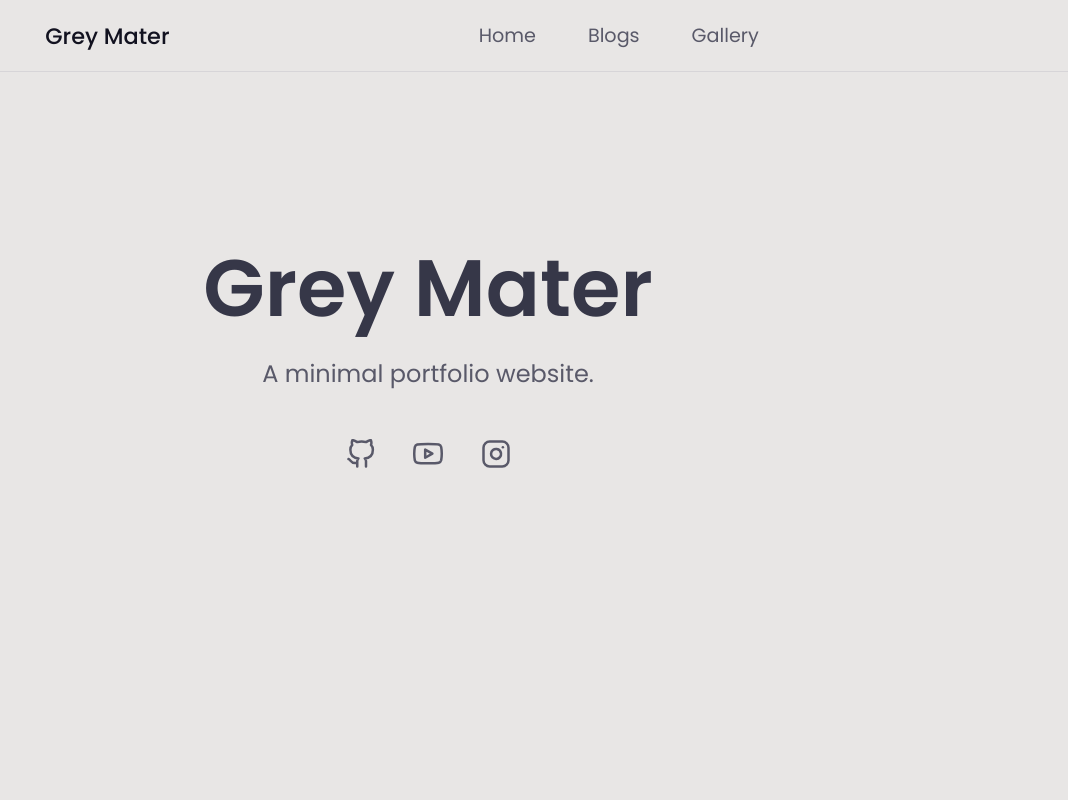
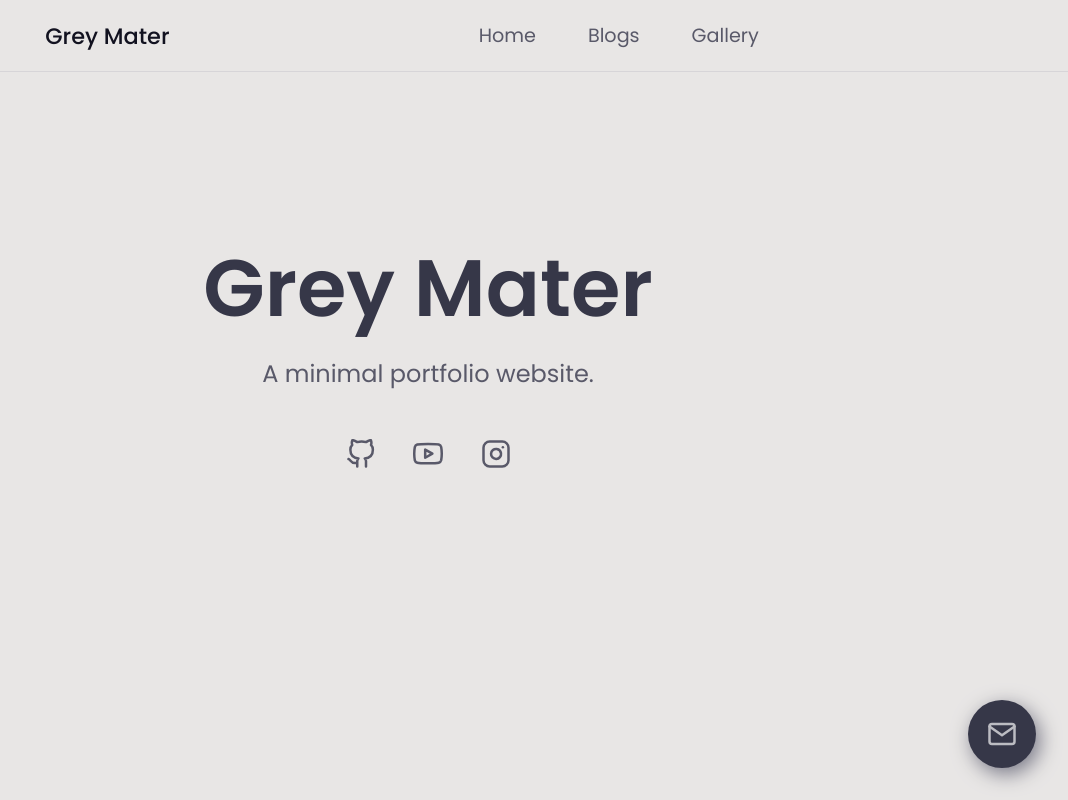
Before and after one commit to chirag-ghosh/grey-mater, a Next.js app: page / in a window 1280 px wide. Shown: the whole page, without its empty margins (212-1280 px from the left). Built offline with nearby package versions, Linux system fonts and the light colour scheme.

Commit message:
Added email popup;

```diff
--- a/basicData.ts
+++ b/basicData.ts
@@ -3,7 +3,8 @@ import { Biodata, Link } from "./types";
 
 export const biodata: Biodata = {
     name: "Grey Mater",
-    tagline: "A minimal portfolio website."
+    tagline: "A minimal portfolio website.",
+    email: "cghosh828049@gmail.com"
 }
 
 export const links: Link[] = [
--- /dev/null
+++ b/components/emailPopup.tsx
@@ -0,0 +1,14 @@
+import { NextComponentType } from "next"
+import { Mail } from "react-feather";
+import { biodata } from "../basicData";
+
+const EmailPopup: NextComponentType = () => {
+
+    return(
+        <a className='email-popup' href={`mailto:${biodata.email}`}>
+            <Mail size={30}/>
+        </a>
+    )
+}
+
+export default EmailPopup;
--- a/pages/index.tsx
+++ b/pages/index.tsx
@@ -1,5 +1,6 @@
 import type { NextPage } from 'next'
 import { biodata, links } from '../basicData'
+import EmailPopup from '../components/emailPopup'
 
 const Home: NextPage = () => {
   return (
@@ -15,6 +16,7 @@ const Home: NextPage = () => {
           )
         })}
       </div>
+      <EmailPopup />
     </div>
   )
 }
--- /dev/null
+++ b/styles/_email-popup.scss
@@ -0,0 +1,13 @@
+.email-popup {
+    position: fixed;
+    display: flex;
+    align-items: center;
+    justify-content: center;
+    bottom: 2rem;
+    right: 2rem;
+    padding: 1.2rem;
+    border-radius: 50%;
+    background-color: $light-black;
+    color: $light-grey;
+    filter: drop-shadow(4px 6px 10px $grey);
+}
--- a/styles/app.scss
+++ b/styles/app.scss
@@ -8,6 +8,7 @@
 
 //components
 @import 'header.scss';
+@import 'email-popup.scss';
 
 //pages
 @import 'home.scss'
--- a/types.ts
+++ b/types.ts
@@ -2,7 +2,8 @@ import { Icon } from "react-feather"
 
 export type Biodata = {
     name: string,
-    tagline: string
+    tagline: string,
+    email: string
 }
 
 export type Link = {
```
